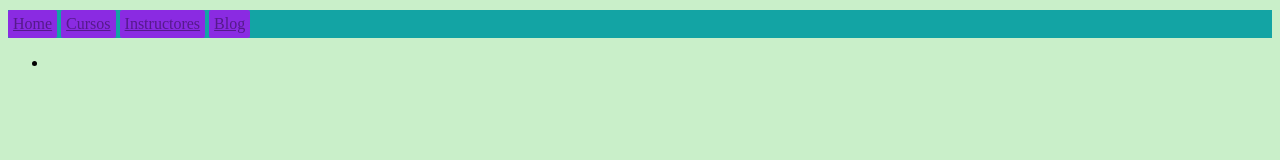
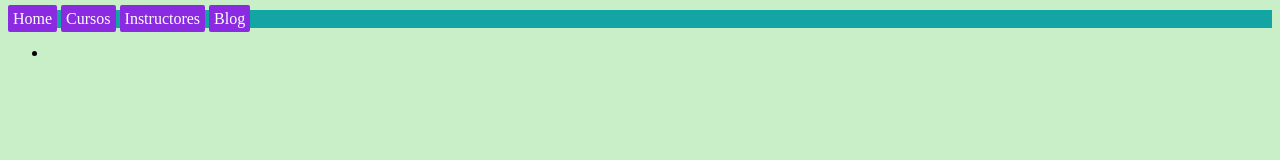
Before and after one commit to BrayneL87/HTML-CSS.github.io, a plain HTML site: page clasePseudoClase/index.html in a window 1280 px wide. Drawn offline with Linux system fonts and the light colour scheme.

Commit message:
stylepseudo.css

```diff
--- a/clasePseudoClase/css/stylepseudo.css
+++ b/clasePseudoClase/css/stylepseudo.css
@@ -10,7 +10,7 @@ body{
 .main-nav_item{
     display: inline-block;
 }
-.main-nav_item{
+.main-nav_item a{
     color: white;
     padding: 5px;
     border-radius: 2px;
```
